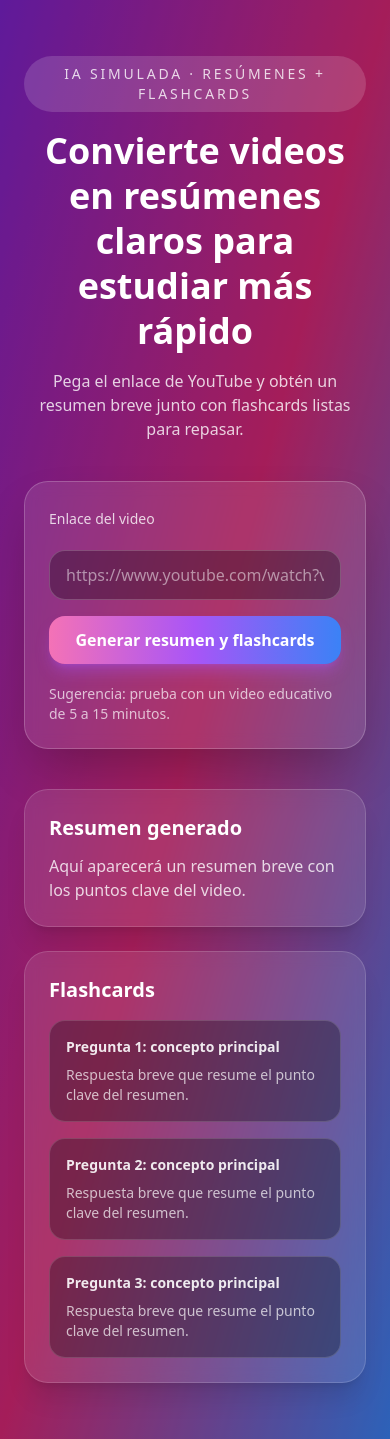
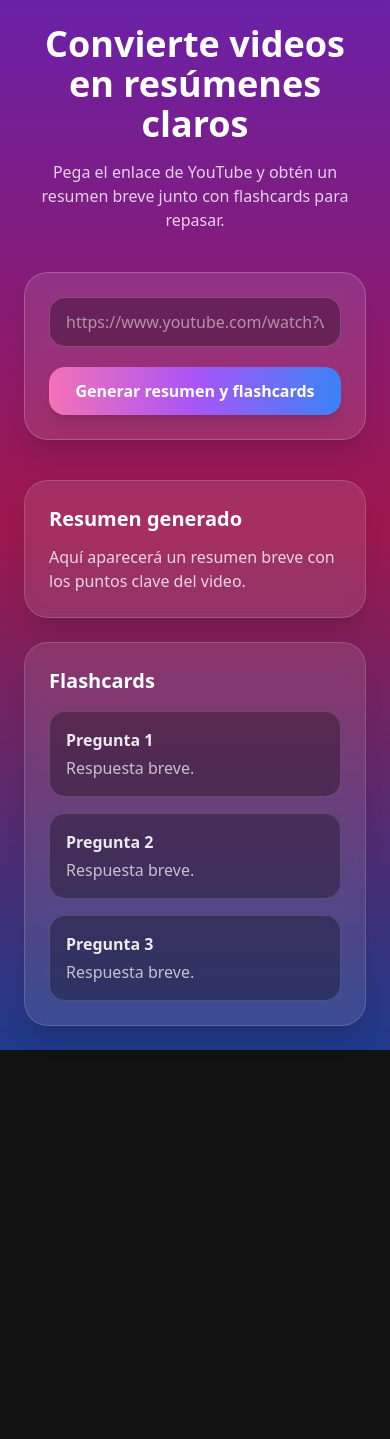
Before and after one commit to mateiiorga2009-sudo/mvp-bachiller, a Next.js app: page / in a window 390 px wide. After the commit the page ends 1050 px from the top, so only its background shows below. Built offline with nearby package versions, Linux system fonts and the light colour scheme.

Commit message:
Añadido meta tag de verificación de Google

```diff
--- a/app/_document.tsx
+++ b/app/_document.tsx
@@ -5,7 +5,10 @@ export default function Document() {
     <Html lang="es">
       <Head>
         {/* Meta tag de verificación de Google */}
-        <meta name="google-site-verification" content="8Q_S8I2dt_IDb1Z40YjwGCuEjHqR0w1zBOS4hq4pGFA" />
+        <meta
+          name="google-site-verification"
+          content="8Q_S8I2dt_IDb1Z40YjwGCuEjHqR0w1zBOS4hq4pGFA"
+        />
       </Head>
       <body>
         <Main />
--- a/app/layout.tsx
+++ b/app/layout.tsx
@@ -1,24 +1,15 @@
 import "./globals.css";
-import type { Metadata } from "next";
 
-export const metadata: Metadata = {
-  title: "Resúmenes IA • Bachiller",
-  description: "Genera resúmenes y flashcards desde videos de YouTube."
+export const metadata = {
+  title: "MVP Bachiller · Resúmenes y Flashcards",
+  description: "Convierte videos en resúmenes claros y flashcards listas para estudiar.",
 };
 
-export default function RootLayout({
-  children
-}: {
-  children: React.ReactNode;
-}) {
+export default function RootLayout({ children }: { children: React.ReactNode }) {
   return (
     <html lang="es">
-      <body className="min-h-screen bg-gradient-to-br from-purple-700 via-pink-600 to-blue-500 font-sans text-white">
-        <div className="min-h-screen bg-black/25">
-          <main className="mx-auto flex min-h-screen max-w-5xl flex-col px-6 py-14">
-            {children}
-          </main>
-        </div>
+      <body className="bg-gradient-to-b from-purple-800 via-pink-800 to-blue-900 text-white min-h-screen">
+        {children}
       </body>
     </html>
   );
--- a/app/page.tsx
+++ b/app/page.tsx
@@ -16,18 +16,9 @@ const isValidYouTubeUrl = (value: string) => {
   try {
     const parsed = new URL(value);
     const host = parsed.hostname.replace("www.", "").toLowerCase();
-
-    if (host === "youtu.be") {
-      return parsed.pathname.length > 1;
-    }
-
-    if (host !== "youtube.com" && host !== "m.youtube.com") {
-      return false;
-    }
-
-    return (
-      parsed.pathname.startsWith("/watch") && parsed.searchParams.has("v")
-    );
+    if (host === "youtu.be") return parsed.pathname.length > 1;
+    if (host !== "youtube.com" && host !== "m.youtube.com") return false;
+    return parsed.pathname.startsWith("/watch") && parsed.searchParams.has("v");
   } catch {
     return false;
   }
@@ -40,17 +31,9 @@ export default function HomePage() {
   const [error, setError] = useState("");
 
   const handleGenerate = async () => {
-    if (!url.trim()) {
-      setError("Pega un enlace de YouTube para continuar.");
-      return;
-    }
-
-    if (!isValidYouTubeUrl(url.trim())) {
-      setError(
-        "El enlace no parece válido. Usa un enlace de YouTube con formato correcto."
-      );
-      return;
-    }
+    if (!url.trim()) return setError("Pega un enlace de YouTube para continuar.");
+    if (!isValidYouTubeUrl(url.trim()))
+      return setError("El enlace no parece válido. Usa un enlace de YouTube.");
 
     setError("");
     setLoading(true);
@@ -60,16 +43,12 @@ export default function HomePage() {
       const response = await fetch("/api/ai", {
         method: "POST",
         headers: { "Content-Type": "application/json" },
-        body: JSON.stringify({ url })
+        body: JSON.stringify({ url }),
       });
-
-      if (!response.ok) {
-        throw new Error("Respuesta inválida");
-      }
-
+      if (!response.ok) throw new Error("Respuesta inválida");
       const payload = (await response.json()) as AiResponse;
       setData(payload);
-    } catch (err) {
+    } catch {
       setError("Hubo un problema simulando la IA. Intenta nuevamente.");
     } finally {
       setLoading(false);
@@ -82,113 +61,61 @@ export default function HomePage() {
     (!data.summary || data.flashcards?.length === 0);
 
   return (
-    <section className="flex flex-1 flex-col gap-10">
-      <header className="space-y-4 text-center">
-        <p className="mx-auto inline-flex items-center gap-2 rounded-full bg-white/15 px-4 py-2 text-sm uppercase tracking-[0.2em] text-white/80">
-          IA simulada · Resúmenes + Flashcards
-        </p>
-        <h1 className="text-4xl font-semibold leading-tight md:text-5xl">
-          Convierte videos en resúmenes claros para estudiar más rápido
-        </h1>
-        <p className="mx-auto max-w-2xl text-base text-white/80 md:text-lg">
-          Pega el enlace de YouTube y obtén un resumen breve junto con
-          flashcards listas para repasar.
+    <section className="flex flex-col gap-10 p-6 md:p-12">
+      <header className="text-center space-y-4">
+        <h1 className="text-4xl font-bold md:text-5xl">Convierte videos en resúmenes claros</h1>
+        <p className="text-white/80 md:text-lg max-w-2xl mx-auto">
+          Pega el enlace de YouTube y obtén un resumen breve junto con flashcards para repasar.
         </p>
       </header>
 
-      <div className="mx-auto w-full max-w-3xl space-y-5 rounded-3xl border border-white/20 bg-white/10 p-6 shadow-2xl backdrop-blur">
-        <label className="text-sm font-medium text-white/80">
-          Enlace del video
-        </label>
-        <div className="flex flex-col gap-4 md:flex-row">
+      <div className="mx-auto max-w-3xl space-y-5 rounded-3xl border border-white/20 bg-white/10 p-6 shadow-xl backdrop-blur">
         <input
           value={url}
-            onChange={(event) => setUrl(event.target.value)}
+          onChange={(e) => setUrl(e.target.value)}
           placeholder="https://www.youtube.com/watch?v=..."
-            className="w-full flex-1 rounded-2xl border border-white/20 bg-black/30 px-4 py-3 text-white placeholder:text-white/50 focus:border-white/60 focus:outline-none focus:ring-2 focus:ring-pink-300/40"
+          className="w-full rounded-2xl border border-white/20 bg-black/30 px-4 py-3 text-white placeholder:text-white/50 focus:outline-none focus:ring-2 focus:ring-pink-300/40"
         />
         <button
           onClick={handleGenerate}
           disabled={loading}
-            className="rounded-2xl bg-gradient-to-r from-pink-400 via-purple-500 to-blue-500 px-6 py-3 font-semibold text-white shadow-lg shadow-purple-500/40 transition hover:scale-[1.02] hover:shadow-purple-500/60 disabled:cursor-not-allowed disabled:opacity-70"
+          className="mt-2 w-full rounded-2xl bg-gradient-to-r from-pink-400 via-purple-500 to-blue-500 px-6 py-3 font-semibold text-white shadow-lg transition hover:scale-[1.02] disabled:opacity-70"
         >
           {loading ? "Generando..." : "Generar resumen y flashcards"}
         </button>
-        </div>
-        {error ? (
-          <p className="text-sm text-amber-200">{error}</p>
-        ) : (
-          <p className="text-sm text-white/70">
-            Sugerencia: prueba con un video educativo de 5 a 15 minutos.
-          </p>
-        )}
+        {error && <p className="text-amber-200 mt-2">{error}</p>}
       </div>
 
       <section className="grid gap-6 lg:grid-cols-[1.2fr_0.8fr]">
-        <article className="relative overflow-hidden rounded-3xl border border-white/15 bg-white/10 p-6 shadow-xl backdrop-blur">
+        <article className="rounded-3xl border border-white/15 bg-white/10 p-6 shadow-xl backdrop-blur">
           <h2 className="text-xl font-semibold">Resumen generado</h2>
-          {loading ? (
-            <div className="mt-4 space-y-3">
-              <div className="h-3 w-4/5 animate-pulse rounded-full bg-white/30" />
-              <div className="h-3 w-full animate-pulse rounded-full bg-white/20" />
-              <div className="h-3 w-3/4 animate-pulse rounded-full bg-white/20" />
-              <div className="mt-4 inline-flex items-center gap-3 rounded-2xl bg-white/10 px-4 py-2 text-sm text-white/80">
-                <span className="relative flex h-3 w-3">
-                  <span className="absolute inline-flex h-full w-full animate-ping rounded-full bg-pink-300 opacity-70" />
-                  <span className="relative inline-flex h-3 w-3 rounded-full bg-pink-200" />
-                </span>
-                Generando resumen con IA simulada...
-              </div>
-            </div>
-          ) : (
           <p className="mt-3 text-white/80">
-              {data?.summary ??
+            {loading
+              ? "Generando resumen con IA simulada..."
+              : data?.summary ??
                 "Aquí aparecerá un resumen breve con los puntos clave del video."}
           </p>
-          )}
         </article>
 
         <aside className="rounded-3xl border border-white/15 bg-white/10 p-6 shadow-xl backdrop-blur">
           <h2 className="text-xl font-semibold">Flashcards</h2>
-          {loading ? (
           <div className="mt-4 space-y-4">
-              {Array.from({ length: 3 }).map((_, index) => (
+            {(data?.flashcards ?? Array.from({ length: 3 })).map((card, i) => (
               <div
-                  key={`loading-${index}`}
-                  className="rounded-2xl border border-white/10 bg-black/20 p-4"
+                key={card ? card.question : i}
+                className="rounded-2xl border border-white/15 bg-black/30 p-4"
               >
-                  <div className="h-3 w-2/3 animate-pulse rounded-full bg-white/30" />
-                  <div className="mt-3 h-3 w-full animate-pulse rounded-full bg-white/20" />
+                <p className="font-semibold text-white/90">{card?.question ?? `Pregunta ${i + 1}`}</p>
+                <p className="text-white/70 mt-1">{card?.answer ?? "Respuesta breve."}</p>
               </div>
             ))}
           </div>
-          ) : (
-            <div className="mt-4 space-y-4">
-              {(data?.flashcards ?? Array.from({ length: 3 })).map(
-                (card, index) => (
-                  <div
-                    key={card ? card.question : index}
-                    className="rounded-2xl border border-white/15 bg-black/30 p-4"
-                  >
-                    <p className="text-sm font-semibold text-white/90">
-                      {card?.question ??
-                        `Pregunta ${index + 1}: concepto principal`}
-                    </p>
-                    <p className="mt-2 text-sm text-white/70">
-                      {card?.answer ??
-                        "Respuesta breve que resume el punto clave del resumen."}
-                    </p>
-                  </div>
-                )
-              )}
-            </div>
-          )}
         </aside>
       </section>
+
       {missingResult && (
-        <div className="rounded-3xl border border-amber-200/40 bg-amber-200/10 p-5 text-center text-sm text-amber-100">
-          No pudimos generar resultados esta vez. Intenta nuevamente con otro
-          enlace o revisa tu conexión.
+        <div className="rounded-3xl border border-amber-200/40 bg-amber-200/10 p-5 text-center text-amber-100">
+          No pudimos generar resultados. Intenta nuevamente.
         </div>
       )}
     </section>
```
Lines whose indentation alone changed are shown as unchanged.
